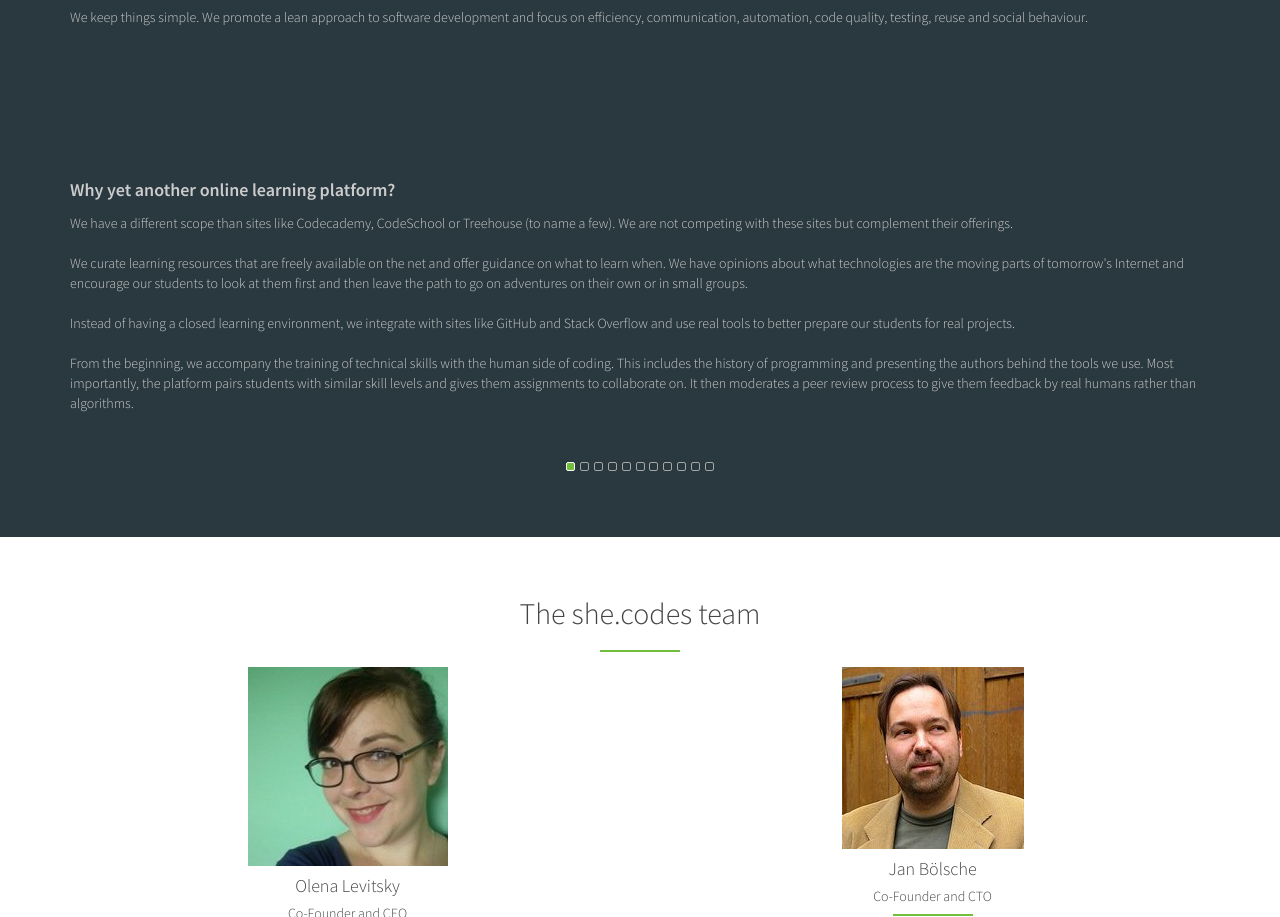
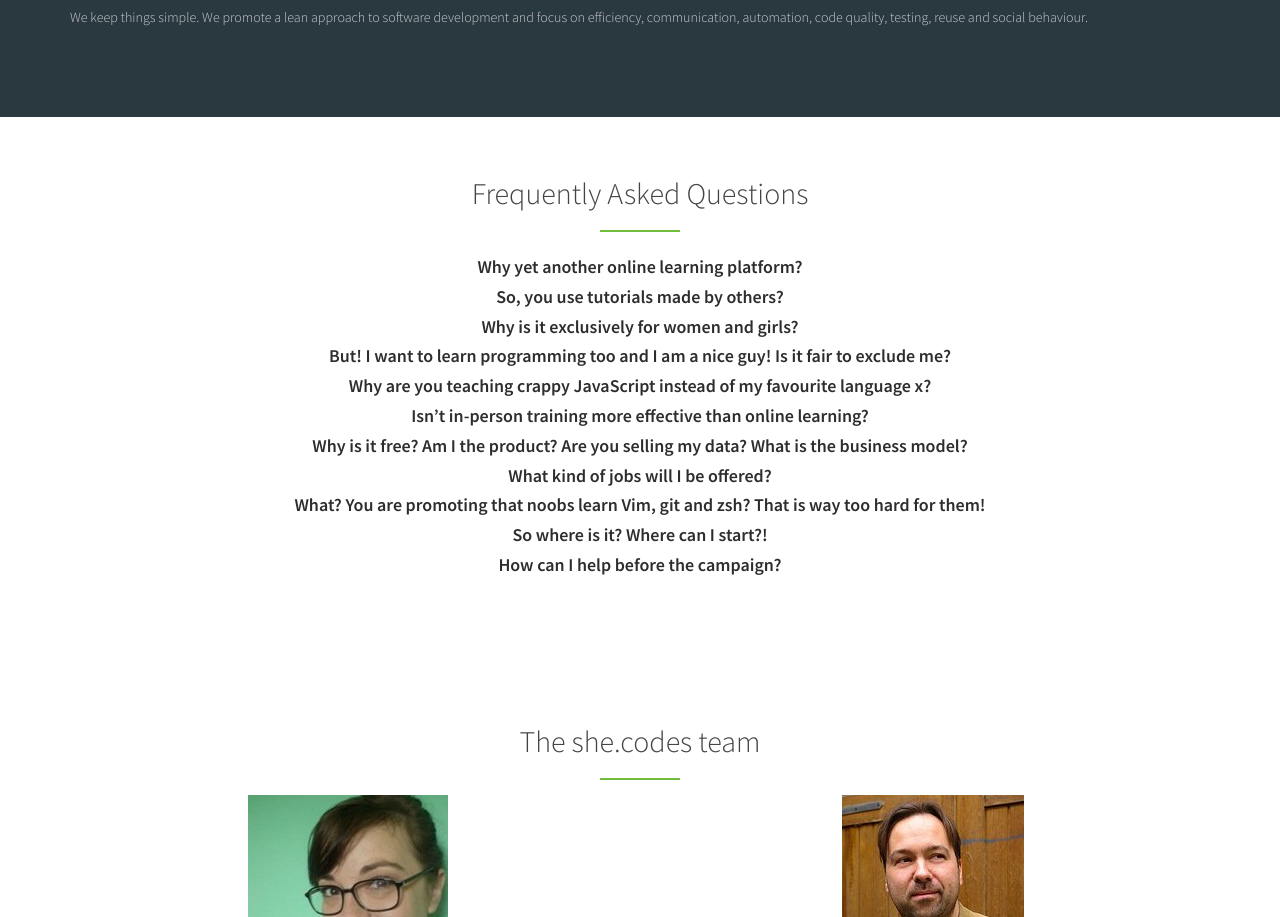
Before and after one commit to shecodes-students/shecodes-students.github.io, a plain HTML site: page index.html in a window 1280 px wide. Shown: the part 1324-2241 px from the top of the page. Drawn offline with Linux system fonts and the light colour scheme; a script that the page names is missing.

Commit message:
Updated faq section

```diff
--- a/assets/css/style.css
+++ b/assets/css/style.css
@@ -234,9 +234,8 @@ a:focus {
   text-shadow: none;
 }
 #faq {
-  color: #fff;
-  background-color: #2a3940;
-  min-height: 300px;
+  color: #444;
+  background-color: #fff;
 }
 #faq .item { margin-bottom: 30px }
 #faq .quote {
@@ -249,11 +248,14 @@ a:focus {
   content: '\f10d';
 }
 #faq .question {
-  color: #ccc;
+  color: #444;
   font-size: 18px;
   font-weight: bold;
 }
-#faq .answer { color: #ccc }
+#faq .answer {
+  color: #444;
+  text-align: left;
+}
 #faq .carousel-indicators li {
   width: 9px;
   height: 9px;
@@ -381,3 +383,8 @@ a:focus {
   #portfolio .items li { width: 100% }
   #faq .quote { padding: 0 30px }
 }
+/* Overriding Bootstrap.min.css*/
+.panel-body {
+  width: 60%;
+  margin: 3% 20%;
+}
--- a/index.html
+++ b/index.html
@@ -135,81 +135,161 @@
    <section id="faq" class="page">
       <div class="container">
         <div class="content text-center">
+          <div class="heading">
+            <h2>Frequently Asked Questions</h2>
+          <div class="border"></div>
           <div class="row">
             <div class="col-lg-12 animated hiding" data-animation="fadeInDown">
-              <div id="faq" class="carousel slide">
-                <ol class="carousel-indicators">
-                  <li data-target="#faq" data-slide-to="0" class="active"></li>
-                  <li data-target="#faq" data-slide-to="1" class=""></li>
-                  <li data-target="#faq" data-slide-to="2" class=""></li>
-                  <li data-target="#faq" data-slide-to="3" class=""></li>
-                  <li data-target="#faq" data-slide-to="4" class=""></li>
-                  <li data-target="#faq" data-slide-to="5" class=""></li>
-                  <li data-target="#faq" data-slide-to="6" class=""></li>
-                  <li data-target="#faq" data-slide-to="7" class=""></li>
-                  <li data-target="#faq" data-slide-to="8" class=""></li>
-                  <li data-target="#faq" data-slide-to="9" class=""></li>
-                  <li data-target="#faq" data-slide-to="10" class=""></li>
-                </ol>
-                <div class="carousel-inner">
-                  <div class="item active">
-                    <p class="question">Why yet another online learning platform?</p>
+              <div class="panel-group" id="accordion">
+                <div class="panel panel-default">
+                  <div class="panel-heading">
+                    <h4 class="panel-title question">
+                      <a data-toggle="collapse" data-parent="#accordion" href="#collapseOne">Why yet another online learning platform?</a>
+                    </h4>
+                  </div>
+                  <div id="collapseOne" class="panel-collapse collapse">
+                    <div class="panel-body">
                       <p class="answer">We have a different scope than sites like Codecademy, CodeSchool or Treehouse (to name a few). We are not competing with these sites but complement their offerings.<br><br>We curate learning resources that are freely available on the net and offer guidance on what to learn when. We have opinions about what technologies are the moving parts of tomorrow's Internet and encourage our students to look at them first and then leave the path to go on adventures on their own or in small groups. <br><br>Instead of having a closed learning environment, we integrate with sites like GitHub and Stack Overflow and use real tools to better prepare our students for real projects.<br><br>From the beginning, we accompany the training of technical skills with the human side of coding. This includes the history of programming and presenting the authors behind the tools we use. Most importantly, the platform pairs students with similar skill levels and gives them assignments to collaborate on. It then moderates a peer review process to give them feedback by real humans rather than algorithms.</p>
                     </div>
-                  <div class="item">
-                    <p class="question">So, you use tutorials made by others?</p>
+                  </div>
+                </div>
+                <div class="panel panel-default">
+                  <div class="panel-heading">
+                    <h4 class="panel-title question">
+                      <a data-toggle="collapse" data-parent="#accordion" href="#collapseTwo">So, you use tutorials made by others?</a>
+                    </h4>
+                  </div>
+
+                  <div id="collapseTwo" class="panel-collapse collapse">
+                    <div class="panel-body">
                       <p class="answer">Yes. Plus free text books, screencasts and podcasts. We also encourage those students who can afford it to create Gittip and Flattr accounts to support authors of materials they like.<br><br>We create our own interactive tutorials only when we feel that a particular topic is not covered extensively by resources that can be accessed freely, or where these resources do not meet our quality criteria. We favour helping out to improve pre-existing resources before we make our own. Just like we tell our students to treat open-source projects.<br><br>We believe that not only this approach scales better but also makes for a smoother transition once our students leave she.codes and continue learning on-the-job.</p>
                     </div>
-                  <div class="item">
-                    <p class="question">Why is it exclusively for women and girls?</p>
+                  </div>
+                </div>
+              <div class="panel panel-default">
+                <div class="panel-heading">
+                  <h4 class="panel-title question">
+                      <a data-toggle="collapse" data-parent="#accordion" href="#collapseThree">Why is it exclusively for women and girls?</a>
+                  </h4>
+                </div>
+                <div id="collapseThree" class="panel-collapse collapse">
+                  <div class="panel-body">
                     <p class="answer">The fact that only a teeny tiny fraction of software developers are female (1.5% of open-source authors are female) tells us that there is a huge potential of talent that for some reason is not attracted to the fun and extremely rewarding art form that coding is. The huge success of initiatives like Rails Girls tells us that it is not the challenges of mastering technology that keep women from considering a career in the software industry. Obviously, having a female-only environment greatly reduces fear. Why is that? Good question!</p>
                   </div>
-                  <div class="item">
-                    <p class="question">But! I want to learn programming too and I am a nice guy!  Is it fair to exclude me?</p>
+                </div>
+              </div>
+              <div class="panel panel-default">
+                <div class="panel-heading">
+                  <h4 class="panel-title question">
+                      <a data-toggle="collapse" data-parent="#accordion" href="#collapseFour">But! I want to learn programming too and I am a nice guy!  Is it fair to exclude me?</a>
+                  </h4>
+                </div>
+                <div id="collapseFour" class="panel-collapse collapse">
+                  <div class="panel-body">
                     <p class="answer">she.codes is the first instalment of the learning platform we create at INSERT MODE. We will offer an open-for-everyone environment in the future and, in addition to everything else, we will address issues of cross-gender collaboration. (It will be a lot of fun anyway, promise!)</p>
                   </div>
-                  <div class="item">
-                    <p class="question">Why are you teaching crappy JavaScript instead of my favourite language x?</p>
+                </div>
+              </div>
+              <div class="panel panel-default">
+                <div class="panel-heading">
+                  <h4 class="panel-title question">
+                      <a data-toggle="collapse" data-parent="#accordion" href="#collapseFive">Why are you teaching crappy JavaScript instead of my favourite language x?</a>
+                  </h4>
+                </div>
+                <div id="collapseFive" class="panel-collapse collapse">
+                  <div class="panel-body">
                     <p class="answer">True, JavaScript has certain disadvantages. As building web sites is what we teach, and it's the only programming language of web browsers, there is no way around it. Instead of merely accepting it as a necessity, we fully embrace JavaScript in the browser and on the server. NodeJS is a rising star on the server-side and is without a doubt here to stay. Being able to develop a complete web site, front-end and back-end, in just one language that you know really well is much more effective and less confusing than dealing with two languages between which you split your development time.<br><br>Besides, JavaScript is awesome - you just didn’t realise it yet!</p>
                   </div>
-                  <div class="item">
-                    <p class="question">Isn’t in-person training more effective than online learning?</p>
+                </div>
+              </div>
+              <div class="panel panel-default">
+                <div class="panel-heading">
+                  <h4 class="panel-title question">
+                      <a data-toggle="collapse" data-parent="#accordion" href="#collapseSix">Isn’t in-person training more effective than online learning?</a>
+                  </h4>
+                </div>
+                <div id="collapseSix" class="panel-collapse collapse">
+                  <div class="panel-body">
                     <p class="answer">It probably is. However, it is not easy for everyone to attend classes in person. Be it because they are living in a rural area or are not as flexible time-wise (think kids, job). However, we dislike automised evaluation of assignments, because we found it to be frustrating and error-prone. Nothing is more discouraging than an algorithm that does not detect that your code is a valid solution to the given problem.<br><br>On she.codes, students are not alone. They collaborate in real-time in pairs on an assignment while having a conversation over a peer-to-peer audio link. The assignment is then reviewed by other, more experienced, students to give valuable feedback. We believe that this approach combines the best parts of in-person training with the flexibility of remote learning that is needed by many.<br><br>Having said that, the site will inform students about upcoming events in the vicinity, and we will organise casual meet-ups.</p>
                   </div>
-                  <div class="item">
-                    <p class="question">Why is it free? Am I the product? Are you selling my data? What is the business model?</p>
+                </div>
+              </div>
+              <div class="panel panel-default">
+                <div class="panel-heading">
+                  <h4 class="panel-title question">
+                      <a data-toggle="collapse" data-parent="#accordion" href="#collapseSeven">Why is it free? Am I the product? Are you selling my data? What is the business model?</a>
+                  </h4>
+                </div>
+                <div id="collapseSeven" class="panel-collapse collapse">
+                  <div class="panel-body">
                     <p class="answer">Very good question! The first lectures are free because we believe that everyone should have a chance to evaluate our style of teaching and the site’s features, and should be able to get a feel for the community. If you make it past the free stage, you will already be skilled enough to be chased by recruiters that work for start-up companies and will be able to make your living as a freelance web designer. We think, from that point on, it is fair to ask for a small fee to cover our costs. <br><br>We actively work on putting people into more attractive jobs that finish the more advanced stages. Being the matchmaker between our best students and attractive tech companies worldwide is another income stream. So, yes, in a way, we use the knowledge of the fact that you are awesome (which is a data point about you) to make money in the way that recruitment firms do. If that is not in your interest, we won’t work on getting you job offers. It is opt-in.</p>
                   </div>
-                  <div class="item">
-                    <p class="question">What kind of jobs will I be offered?</p>
+                </div>
+              </div>
+              <div class="panel panel-default">
+                <div class="panel-heading">
+                  <h4 class="panel-title question">
+                      <a data-toggle="collapse" data-parent="#accordion" href="#collapseEight">What kind of jobs will I be offered?</a>
+                  </h4>
+                </div>
+                <div id="collapseEight" class="panel-collapse collapse">
+                  <div class="panel-body">
                     <p class="answer">Jan will over his job as she.code’s CTO to the first she.coder to finish the final stage (the stage is actually called “CTO of she.codes”!) That won’t be easy at all and will take some time. Do you have what it takes?</p>
                   </div>
-                  <div class="item">
-                    <p class="question">What? You are promoting that noobs learn Vim, git and zsh? That is way too hard for them!</p>
+                </div>
+              </div>
+              <div class="panel panel-default">
+                <div class="panel-heading">
+                  <h4 class="panel-title question">
+                      <a data-toggle="collapse" data-parent="#accordion" href="#collapseNine">What? You are promoting that noobs learn Vim, git and zsh? That is way too hard for them!</a>
+                  </h4>
+                </div>
+                <div id="collapseNine" class="panel-collapse collapse">
+                  <div class="panel-body">
                     <p class="answer">We are promoting efficient workflows and tools that do one thing good. Vim is an incredibly efficient code editor and well worth the investment of learning it. There are gamified tutorials to smooth the learning curve and at the end our students will edit code at the speed of thought. Our mission is nothing less than to create the next wave of awesome female developers. We aim high, and they will kick ass!</p>
                   </div>
-                  <div class="item">
-                    <p class="question">So where is it? Where can I start?!</p>
+                </div>
+              </div>
+              <div class="panel panel-default">
+                <div class="panel-heading">
+                  <h4 class="panel-title question">
+                      <a data-toggle="collapse" data-parent="#accordion" href="#collapseTen">So where is it? Where can I start?!</a>
+                  </h4>
+                </div>
+                <div id="collapseTen" class="panel-collapse collapse">
+                  <div class="panel-body">
                     <p class="answer">It is not there yet. We quit our daytime jobs to work on it, but we need funding to be able to afford to continue doing so. At the same time, we want to stay independent from investment firms, so we are planning a crowdfunding campaign.</p>
                   </div>
-                  <div class="item">
-                    <p class="question">How can I help before the campaign?</p>
-                    <p class="answer"><ul>
+                </div>
+              </div>
+              <div class="panel panel-default">
+                <div class="panel-heading">
+                  <h4 class="panel-title question">
+                      <a data-toggle="collapse" data-parent="#accordion" href="#collapseEleven">How can I help before the campaign?</a>
+                  </h4>
+                </div>
+                <div id="collapseEleven" class="panel-collapse collapse">
+                  <div class="panel-body">
+                    <p class="answer">
+                      <ul>
                         <li>Sign up for our mailing list and we will inform you when we know the timing of our campaign. You can then help us promote it and we will hopefully make it a success together.</li>
                         <li>If you have the funds and think she.codes will make the world a better place, we’d be very happy to receive donations.</li>
                         <li>If you think your friends might be awesome she.coders or support our cause, make sure to tell them to sign up to the mailing list as well!</li>
                         <li>If you work for a company that suffers from the lack of developer talents on the market, consider taking action against it by supporting she.codes.</li>
-</ul></p>
+                      </ul>
+                    </p>
                   </div>
                 </div>
-                <a class="left carousel-control" data-slide="prev" href="#faq">&lsaquo;</a>
-                <a class="right carousel-control" data-slide="next" href="#faq">&rsaquo;</a>
               </div>
+           </div> <!-- /accordian -->
+              <p class="collapse"></p>
+              <a class="btn showdetails" data-toggle="collapse" data-target="#viewdetails"></a>
             </div>
           </div>
         </div>
       </div>
     </section>
+
 
     <section id="team" class="page">
       <div class="container">
```
Lines whose indentation alone changed are shown as unchanged.
